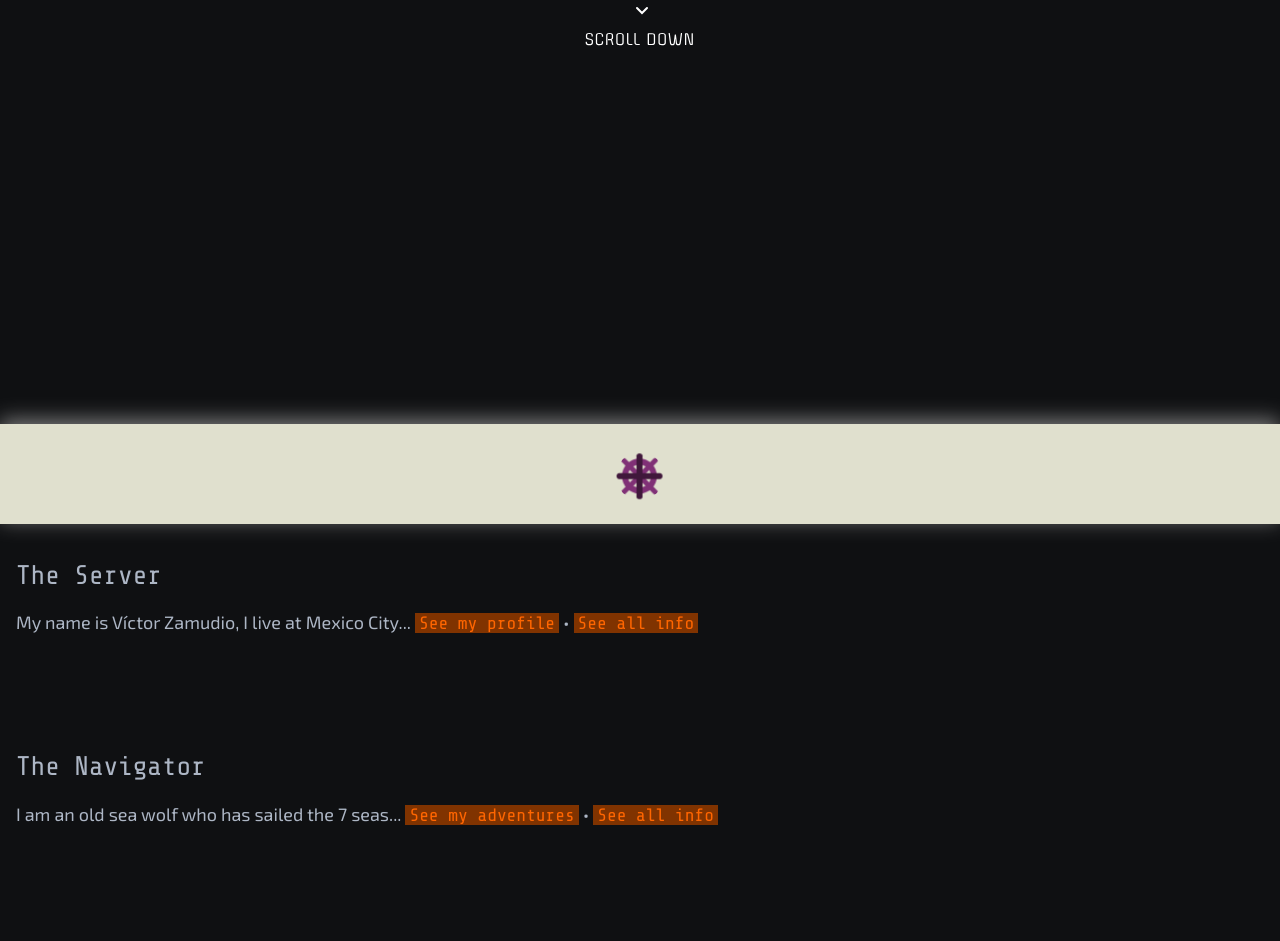
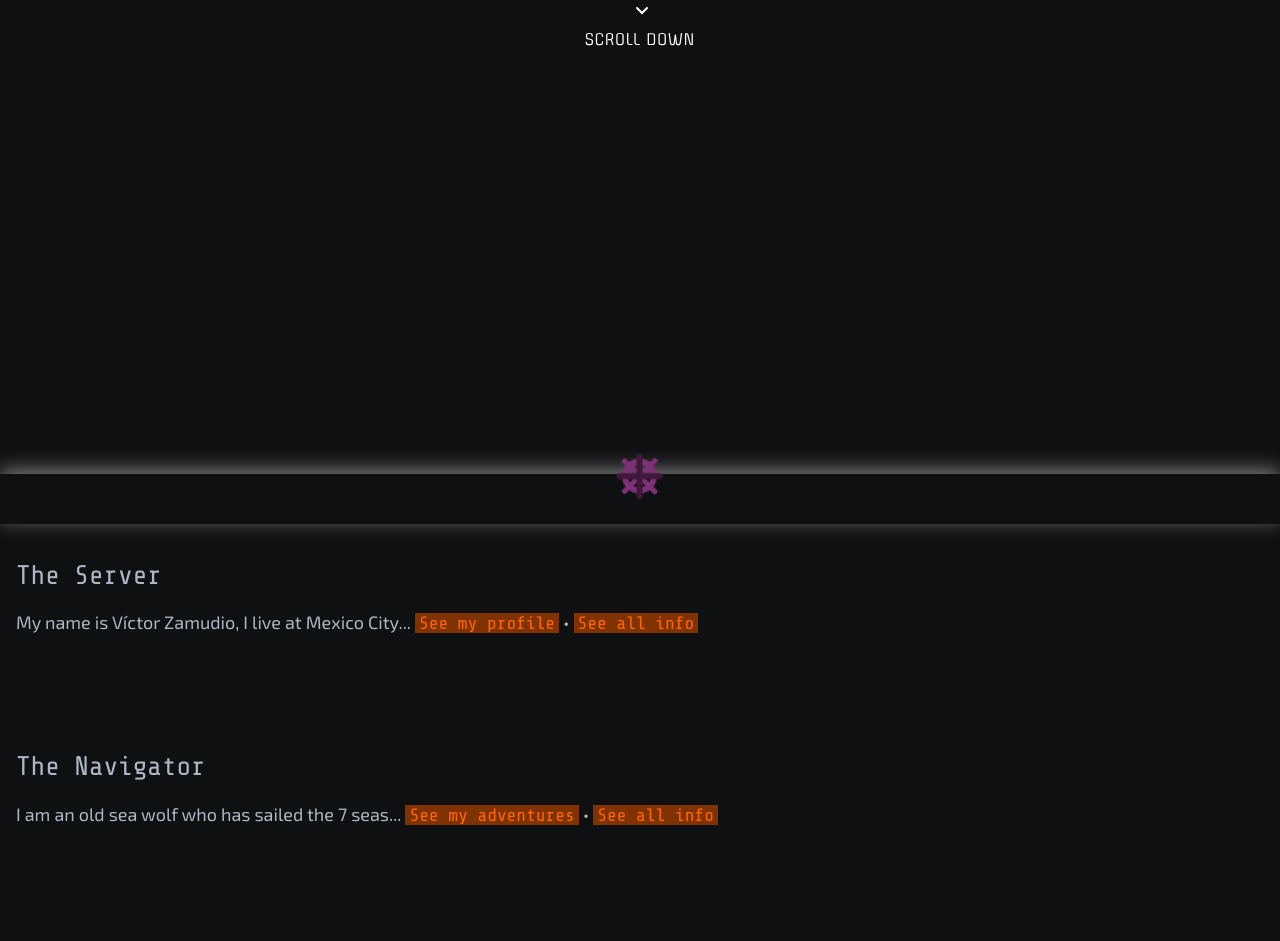
Before and after one commit to 714k/vz-book-2024, a Jekyll site: the page built from at-the-beginning/index.html, in a window 1280 px wide. Shown: the part 860-1801 px from the top of the page. Built offline with Jekyll 4.4.1, drawn with Linux system fonts in a browser that asks for light colours.

Commit message:
[VZB] Fix TOC on hover plain css (#20)

```diff
--- a/_sass/navigator.scss
+++ b/_sass/navigator.scss
@@ -115,32 +115,32 @@
 }
 
 #tableOfContent {
-  background-color: #e0e0ce;
-  padding-bottom: 100px;
+  // background-color: #e0e0ce;
+  backdrop-filter: blur(6px);
+  padding-bottom: 50px;
   box-shadow: 0px -4px 20px 0px grey;
   &:hover {
     height: 80vh;
-    background-color: #e0e0ce;
     transition: all 0.5s;
     &::after {
       transition: all 0.5s;
       bottom: auto;
-      top: 120px;
+      top: -25px;
       transform: rotate(45deg);
     }
   }
   ul {
     bottom: auto;
-    top: 60px;
+    top: 0px;
     background-color: transparent;
     overflow: hidden;
     padding-bottom: 150px;
 
     li {
-      padding-bottom: 48px;
+      padding-bottom: 32px;
       background-image: url(/assets/svg/toc-navigator-separator.svg);
       background-repeat: no-repeat;
-      background-position: center 50px;
+      background-position: center 42px;
     }
   }
   &::after {
```
